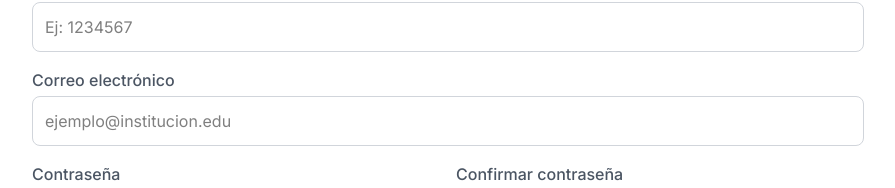
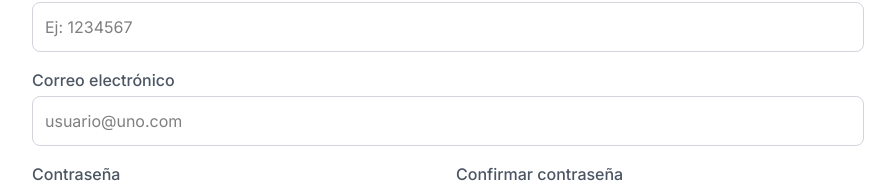
Before and after one commit to seedsagile/Project-OHSANSI-Frontend, a React (Vite) app: page / in a window 1280 px wide. Shown: the part 297-485 px from the top of the page, without its empty margins (192-1087 px from the left). Built offline with nearby package versions, Linux system fonts and the light colour scheme.

Commit message:
validaciones con ZOD version mejorada5

```diff
--- a/src/features/evaluadores/components/FormularioAsignarEvaluador.tsx
+++ b/src/features/evaluadores/components/FormularioAsignarEvaluador.tsx
@@ -114,7 +114,7 @@ export function FormularioAsignarEvaluador({ register, errors }: Props) {
         <input
           type="email"
           id="email"
-          placeholder="ejemplo@institucion.edu"
+          placeholder="usuario@uno.com"
           onKeyDown={handleEmailInput}
           {...register('email')}
           className={`w-full p-3 border rounded-lg focus:ring-2 focus:ring-principal-500 focus:border-principal-500 transition-colors ${errors.email ? 'border-acento-500' : 'border-neutro-300'}`}
```
